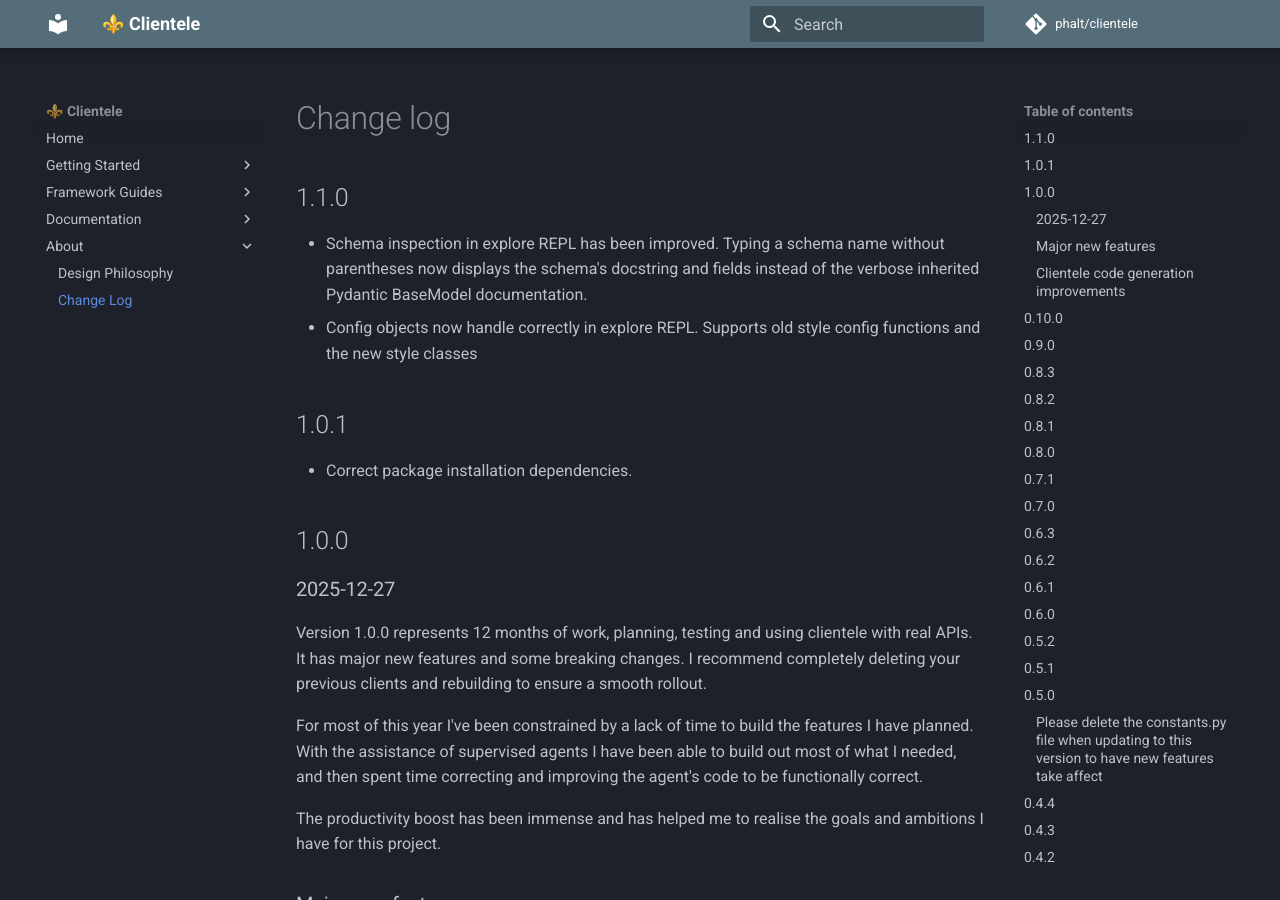
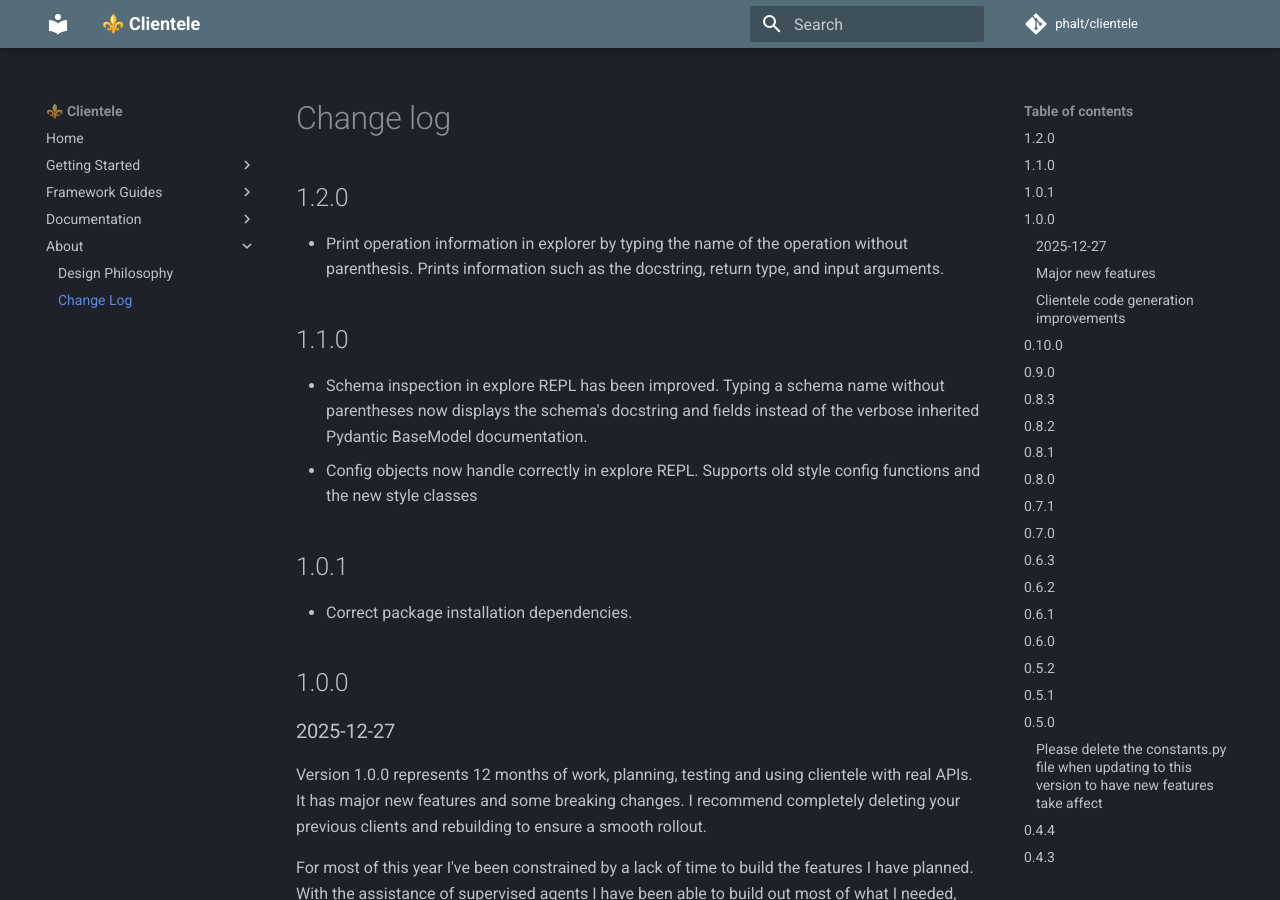
Before and after one commit to phalt/clientele, an MkDocs documentation site: the page built from docs/CHANGELOG.md, in a window 1280 px wide and 900 px high. Built offline with MkDocs 1.6.1 and Material for MkDocs 9.7.7, drawn with Linux system fonts in a browser that asks for light colours; comment, search, counter and statistics services are not loaded.

Commit message:
Add changelog details

```diff
--- a/docs/CHANGELOG.md
+++ b/docs/CHANGELOG.md
@@ -1,4 +1,8 @@
 # Change log
+
+## 1.2.0
+
+- Print operation information in explorer by typing the name of the operation without parenthesis. Prints information such as the docstring, return type, and input arguments.
 
 ## 1.1.0
 
```
Also changed, not shown: CHANGELOG.md (+4 -0 lines).
